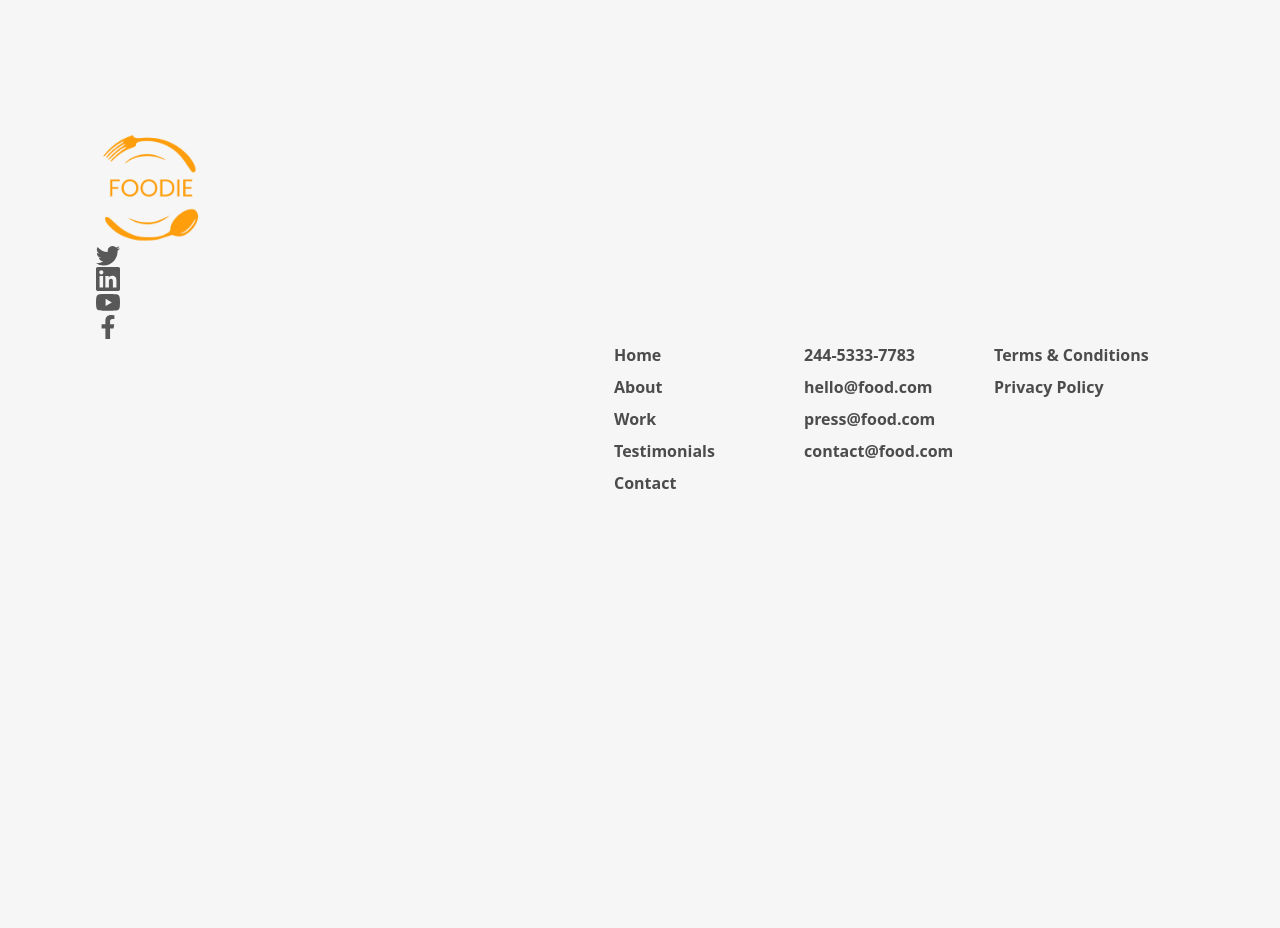
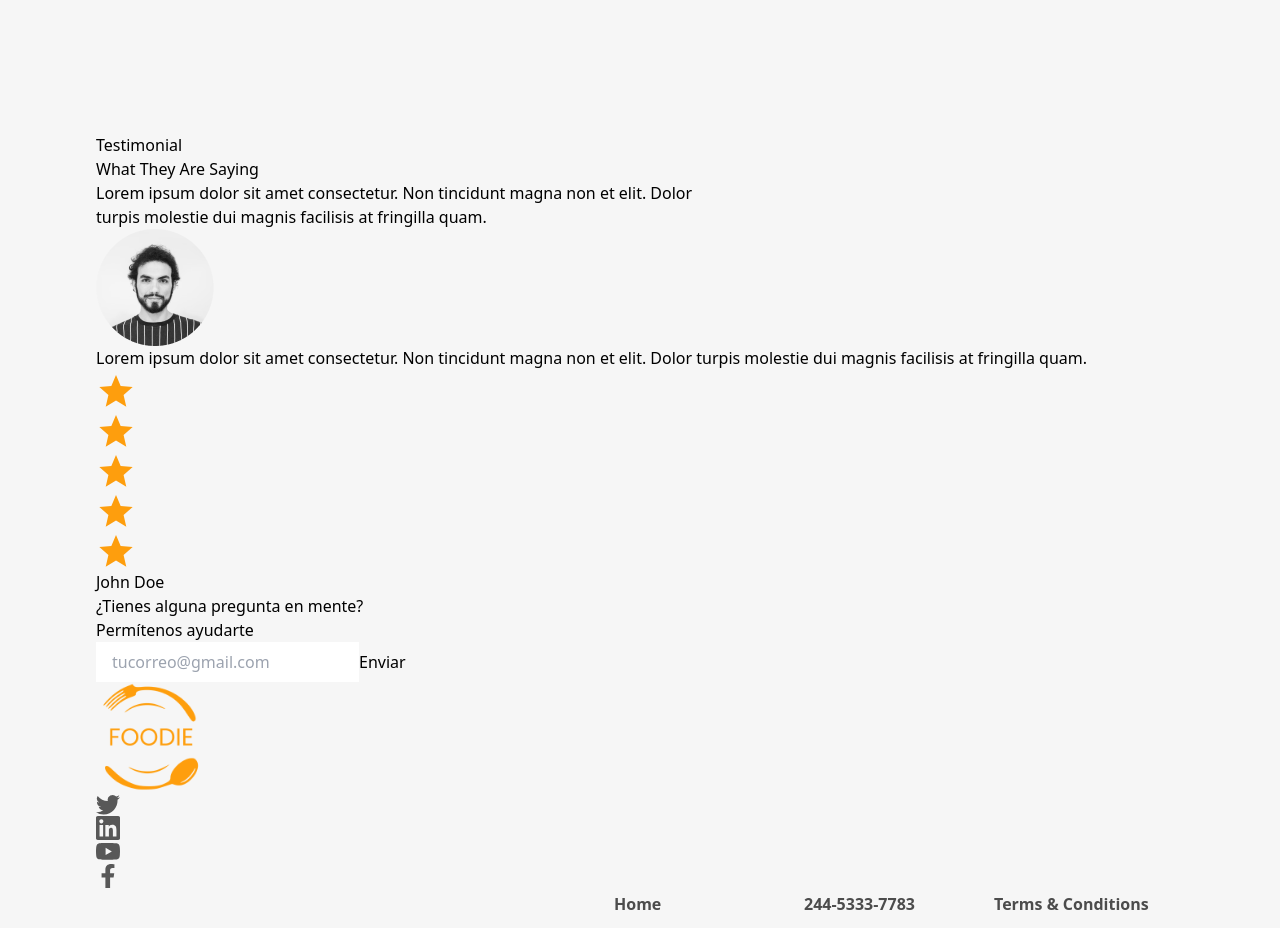
Before and after one commit to Cecimartinez/Restaurant-Landing-Page, a React (Vite) app in the folder restaurant-landing-page/: page / in a window 1280 px wide. Shown: the part 6420-7348 px from the top of the page. Before the commit the page ends 6919 px from the top, so only its background shows below. Built offline with nearby package versions, Linux system fonts and the light colour scheme.

Commit message:
Pages: Contact - Testimonials

```diff
--- a/restaurant-landing-page/src/App.css
+++ b/restaurant-landing-page/src/App.css
@@ -4,10 +4,7 @@
   box-sizing: border-box;
   /* font-family: "Reem Kufi", sans-serif !important; */
 }
-img {
-  max-width: 100%;
-  height: auto;
-}
+
 .App {
   min-height: 100vh;
   width: 85vw;
@@ -53,7 +50,6 @@ nav {
 }
 
 /* page about */
-
 .about-background-image-container {
   left: -150px;
   z-index: -2;
@@ -64,32 +60,12 @@ nav {
 }
 
 /* contact */
-.contact-page-wrapper h1 {
-  max-width: 900px !important;
-}
-.contact-page-wrapper {
-  display: flex;
-  align-items: center;
-  justify-content: center;
-  flex-direction: column;
-  margin: 6rem 0rem;
-}
+
 .contact-form-container {
-  background-color: white;
   max-width: 700px;
-  width: 100%;
-  margin-top: 3rem;
-  display: flex;
-  align-items: center;
-  padding: 1rem;
-  border-radius: 5rem;
+
 }
 .contact-form-container input {
-  flex: 1;
-  height: 100%;
-  border: none;
-  outline: none;
-  font-size: 1.3rem;
   padding: 0.5rem 1rem;
 }
 
@@ -103,9 +79,7 @@ nav {
   margin-right: 1.25rem;
   color: #585858;
 }
-/* .footer-section-one {
-  border: 2px solid blue;
-} */
+
 .footer-section-two {
   flex: 1;
   display: flex;
@@ -122,42 +96,7 @@ nav {
   color: #4c4c4c;
   cursor: pointer;
 }
-
-/* testimonial */
-.testimonial-section-bottom {
-  margin-top: 2rem;
-  background-color: white;
-  padding: 1.5rem 2rem;
-  display: flex;
-  align-items: center;
-  justify-content: center;
-  max-width: 750px;
-  border-radius: 2rem;
-  flex-direction: column;
-  text-align: center;
-}
-.testimonial-section-bottom {
-  margin: 2rem auto;
-}
-.testimonial-section-bottom p {
-  font-weight: 700;
-  color: #515151;
-  max-width: 500px;
-  font-size: 1.1rem;
-  margin: 2rem 0rem;
-}
-.testimonials-stars-container svg {
-  margin: 0rem 0.25rem;
-  font-size: 1.5rem;
-  color: #fe9e0d;
-}
-.testimonial-section-bottom h2 {
-  margin-top: 1.5rem;
-}
-
 /* work */
-
-
 .work-section-top p {
   max-width: 600px !important;
 }
--- a/restaurant-landing-page/src/App.jsx
+++ b/restaurant-landing-page/src/App.jsx
@@ -4,6 +4,8 @@ import { Navbar } from "./components/Navbar/Navbar"
 import { About } from "./pages/About/About"
 import { Work } from "./pages/Work/Work"
 import { Footer } from "./components/Footer/Footer"
+import { Contact } from "./pages/Contact/Contact"
+import { Testimonials } from "./pages/Testimonials/Testimonials"
 
 
 function App() {
@@ -14,6 +16,8 @@ function App() {
         <Home/>
         <About/>
         <Work/>
+        <Testimonials/>
+        <Contact/>
         <Footer/>
       </div>
     </>
--- /dev/null
+++ b/restaurant-landing-page/src/pages/Contact/Contact.jsx
@@ -0,0 +1,21 @@
+export const Contact = () => {
+  return (
+    <div className="contact-page-wrapper flex flex-col items-center justify-center my-24 mx-0">
+      <h1 className="primary-heading max-w-4xl text-3xl font-bold text-gray-700">¿Tienes alguna pregunta en mente?</h1>
+      <h1 className="primary-heading text-3xl font-bold text-gray-700">Permítenos ayudarte</h1>
+      <div className="contact-form-container bg-white w-full flex mt-12 items-center p-4 rounded-3xl">
+        <input
+          type="email"
+          placeholder="tucorreo@gmail.com"
+          className="flex-1 h-full border-none outline-none text-lg"
+        />
+        <button
+          type="submit"
+          className="secondary-button bg-[#fe9e0d] outline-none border-none py-4 px-10 rounded-3xl text-lg cursor-pointer font-semibold text-white flex items-center justify-center transition-all hover:bg-[#e48f0f]"
+        >
+          Enviar
+        </button>
+      </div>
+    </div>
+  );
+};
--- /dev/null
+++ b/restaurant-landing-page/src/pages/Testimonials/Testimonials.jsx
@@ -0,0 +1,45 @@
+import ProfilePic from "../../assets/john-doe-image.png";
+
+export const Testimonials = () => {
+  return (
+    <>
+      <div className="work-section-wrapper mt-14">
+        <div className="work-section-top flex justify-center items-center flex-col">
+          <p className="primary-subheading text-center text-yellow-500 font-semibold text-lg">Testimonial</p>
+          <h1 className="primary-heading font-bold text-2xl text-gray-700 my-4">What They Are Saying</h1>
+          <p className="primary-text text-center">
+            Lorem ipsum dolor sit amet consectetur. Non tincidunt magna non et
+            elit. Dolor turpis molestie dui magnis facilisis at fringilla quam.
+          </p>
+        </div>
+        <div className="testimonial-section-bottom bg-white mt-8 flex py-6 px-8 items-center justify-center rounded-3xl flex-col text-center max-w-2xl my-2 mx-auto">
+          <img src={ProfilePic} alt="" className="max-w-md" />
+          <p className="font-semibold text-gray-700 text-lg my-2 mx-0 max-w-lg">
+            Lorem ipsum dolor sit amet consectetur. Non tincidunt magna non et
+            elit. Dolor turpis molestie dui magnis facilisis at fringilla quam.
+          </p>
+          <div className="testimonials-stars-container flex text-yellow-500 text-2xl my-0 mx-1 space-x-2">
+            <svg xmlns="http://www.w3.org/2000/svg" width="40" height="40" viewBox="0 0 40 40" fill="none">
+              <path d="M9.70834 36.6667L12.4167 24.9583L3.33334 17.0833L15.3333 16.0417L20 5L24.6667 16.0417L36.6667 17.0833L27.5833 24.9583L30.2917 36.6667L20 30.4583L9.70834 36.6667Z" fill="#FE9E0D" />
+            </svg>
+
+            <svg xmlns="http://www.w3.org/2000/svg" width="40" height="40" viewBox="0 0 40 40" fill="none">
+              <path d="M9.70834 36.6667L12.4167 24.9583L3.33334 17.0833L15.3333 16.0417L20 5L24.6667 16.0417L36.6667 17.0833L27.5833 24.9583L30.2917 36.6667L20 30.4583L9.70834 36.6667Z" fill="#FE9E0D" />
+            </svg>
+            <svg xmlns="http://www.w3.org/2000/svg" width="40" height="40" viewBox="0 0 40 40" fill="none">
+              <path d="M9.70834 36.6667L12.4167 24.9583L3.33334 17.0833L15.3333 16.0417L20 5L24.6667 16.0417L36.6667 17.0833L27.5833 24.9583L30.2917 36.6667L20 30.4583L9.70834 36.6667Z" fill="#FE9E0D" />
+            </svg>
+            <svg xmlns="http://www.w3.org/2000/svg" width="40" height="40" viewBox="0 0 40 40" fill="none">
+              <path d="M9.70834 36.6667L12.4167 24.9583L3.33334 17.0833L15.3333 16.0417L20 5L24.6667 16.0417L36.6667 17.0833L27.5833 24.9583L30.2917 36.6667L20 30.4583L9.70834 36.6667Z" fill="#FE9E0D" />
+            </svg>
+            <svg xmlns="http://www.w3.org/2000/svg" width="40" height="40" viewBox="0 0 40 40" fill="none">
+              <path d="M9.70834 36.6667L12.4167 24.9583L3.33334 17.0833L15.3333 16.0417L20 5L24.6667 16.0417L36.6667 17.0833L27.5833 24.9583L30.2917 36.6667L20 30.4583L9.70834 36.6667Z" fill="#FE9E0D" />
+            </svg>
+
+          </div>
+          <h2 className="mt-6">John Doe</h2>
+        </div>
+      </div>
+    </>
+  );
+};
```
Also changed, not shown: restaurant-landing-page/src/assets/john-doe-image.png (added).
